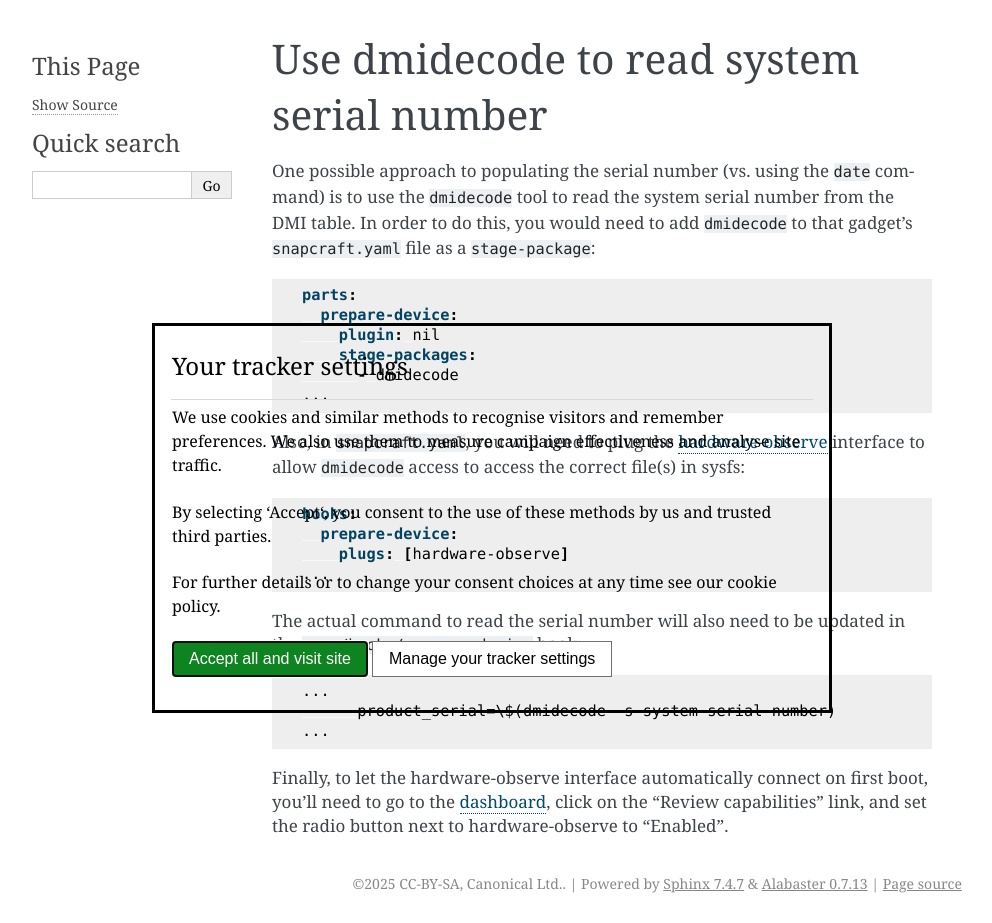
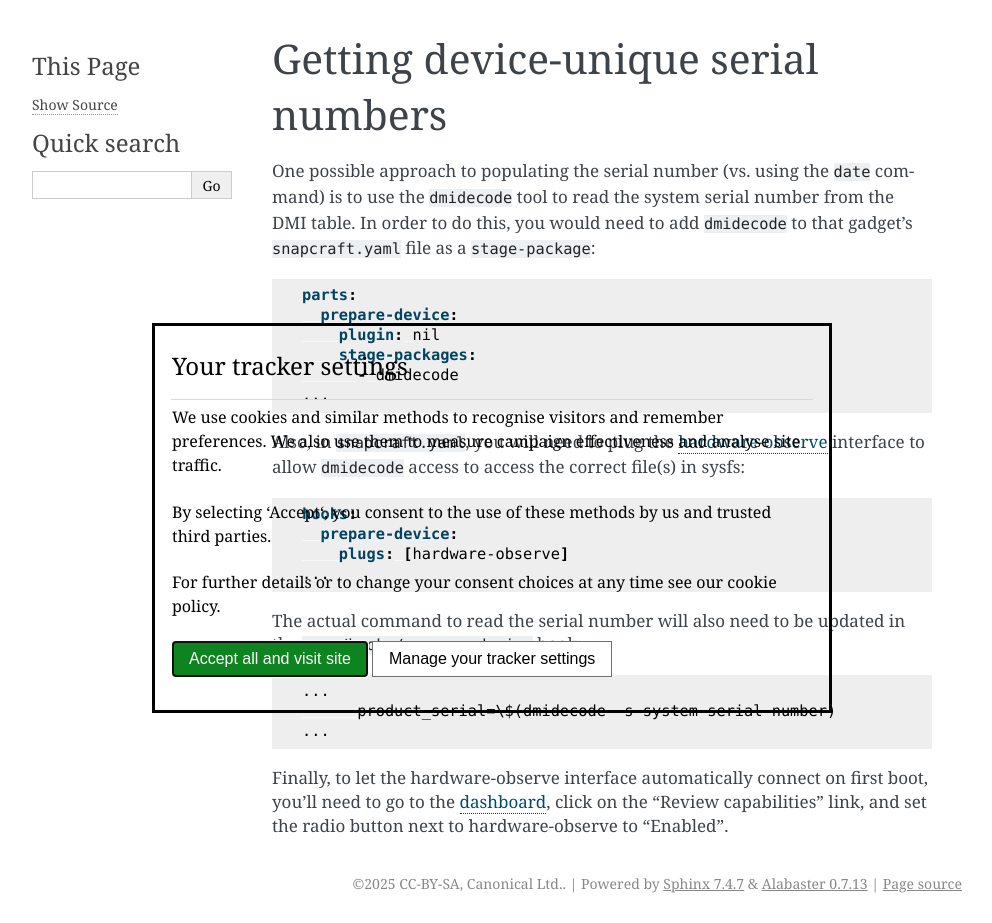
Before and after one commit to canonical/brand-store-documentation, a Sphinx documentation site: the page built from docs/how-to/creating-serial-numbers.rst, in a window 1280 px wide and 923 px high. Shown: the whole window, without its empty margins (148-1140 px from the left). Built offline with Sphinx 7.4.7, drawn with Linux system fonts in a browser that asks for light colours; pages that are not in the unit, such as notebooks, are missing from menus.

Commit message:
how-to: dmidecode-to-read-system-sn: rename
Rename page to phrase it more like a suggested example rather than a
mandatory step.

Signed-off-by: Dilyn Corner <dilyn.corner@canonical.com>

```diff
--- a/docs/how-to/dmidecode-to-read-system-sn.rst
+++ b/docs/how-to/creating-serial-numbers.rst
@@ -1,5 +1,5 @@
-Use dmidecode to read system serial number
-------------------------------------------
+Getting device-unique serial numbers
+------------------------------------
 
 {% if 'admin@acme.com' in CUSTOMER_ADMIN_EMAIL %}
 .. warning::
```
